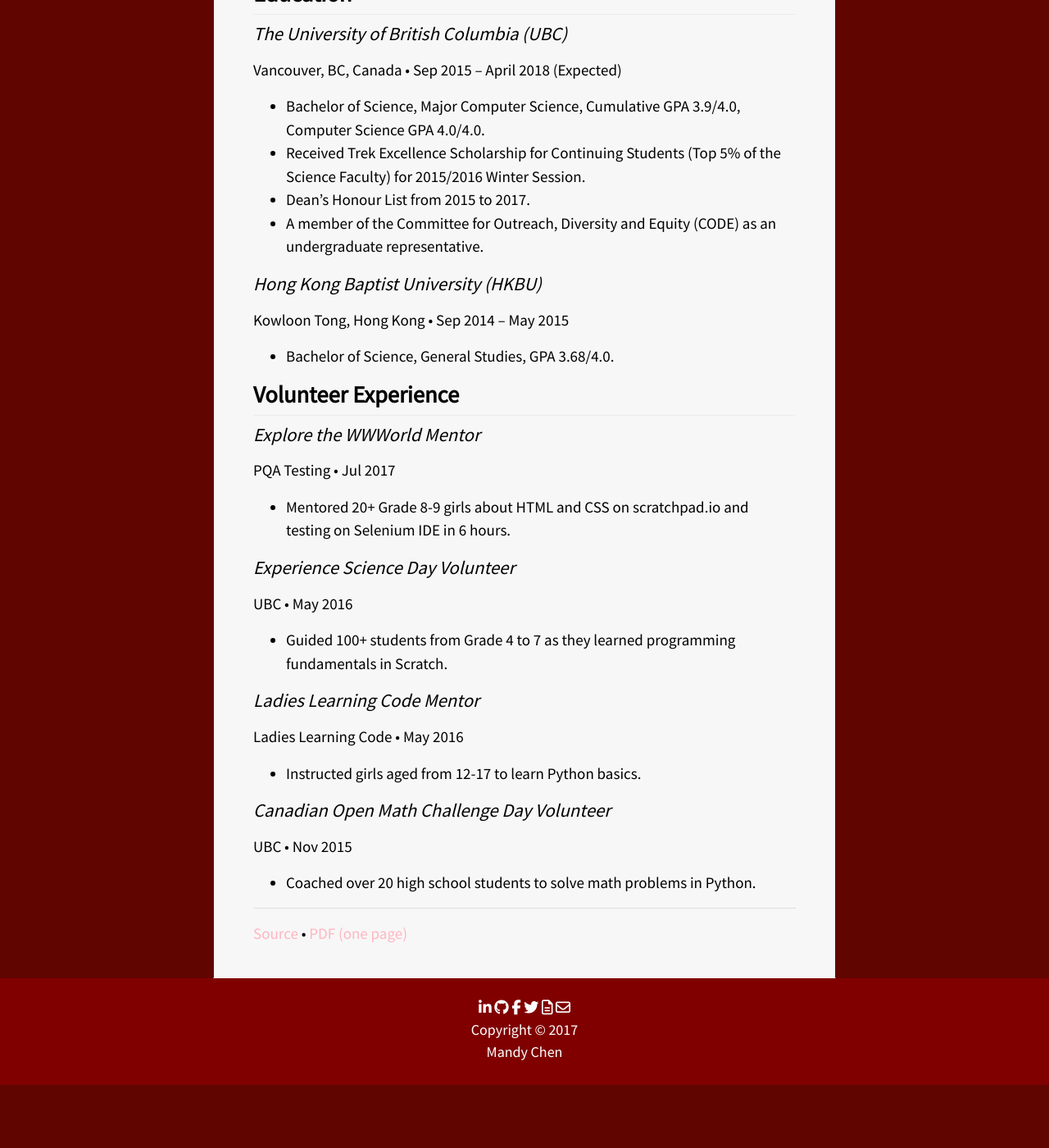
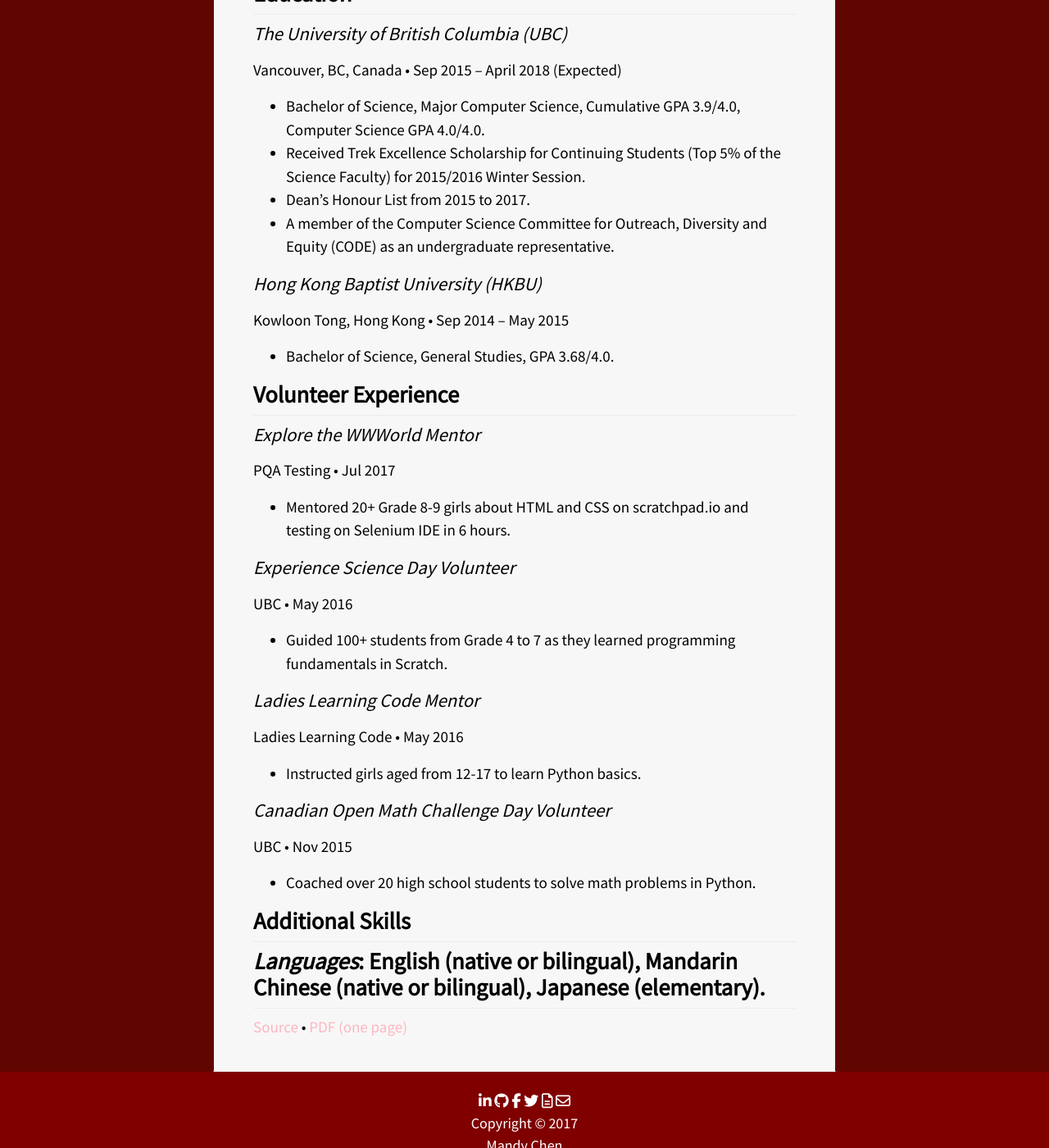
Before and after one commit to 42mandychen/42mandychen.github.io, a Jekyll site: the page built from resume/index.md, in a window 1280 px wide and 1400 px high, scrolled down 3930 px. Shown: the whole window at 82% size. Built offline with Jekyll 4.4.1, drawn with Linux system fonts in a browser that asks for light colours; nearby versions of some CDN libraries; before the commit the page ends 5253 px from its top, so only the background shows below that; some of the changed text lies outside the part shown.

Commit message:
Update resume page and add pinterest validation metatag

```diff
--- a/_includes/metadata.html
+++ b/_includes/metadata.html
@@ -22,6 +22,8 @@
 <meta name="twitter:url" content="{{ site.url }}{{ page.url }}">
 <meta name="twitter:image:src" content="{{ site.url }}/images/profile.jpg">
 <meta name="twitter:creator" content="@42mandychen">
+<!-- Pinterest meta data -->
+<meta name="p:domain_verify" content="d57a2e2cf3534f90b2998cd87fc3ff96"/>
 <!-- For icon files -->
 <link rel="apple-touch-icon" sizes="180x180" href="{{ site.url }}/assets/icons/apple-touch-icon.png">
 <link rel="icon" type="image/png" href="{{ site.url }}/assets/icons/favicon-32x32.png" sizes="32x32">
--- a/resume/index.md
+++ b/resume/index.md
@@ -132,7 +132,7 @@ Vancouver, BC, Canada • Sep 2015 – April 2018 (Expected)
 - Bachelor of Science, Major Computer Science, Cumulative GPA 3.9/4.0, Computer Science GPA 4.0/4.0.
 - Received Trek Excellence Scholarship for Continuing Students (Top 5% of the Science Faculty) for 2015/2016 Winter Session.
 - Dean's Honour List from 2015 to 2017.
-- A member of the Committee for Outreach, Diversity and Equity (CODE) as an undergraduate representative.
+- A member of the Computer Science Committee for Outreach, Diversity and Equity (CODE) as an undergraduate representative.
 
 ### *Hong Kong Baptist University (HKBU)*
 
@@ -166,5 +166,8 @@ UBC • Nov 2015
 
 - Coached over 20 high school students to solve math problems in Python.
 
+## Additional Skills
+
+*Languages*: English (native or bilingual), Mandarin Chinese (native or bilingual), Japanese (elementary).
 ---
 [Source](https://github.com/42mandychen/42mandychen.github.io/blob/master/resume/index.md) • [PDF (one page)]({{ site.url }}/files/MandyChen-Resume.pdf)
```
Also changed, not shown: other parts of resume/index.md (+1 -1 lines).
